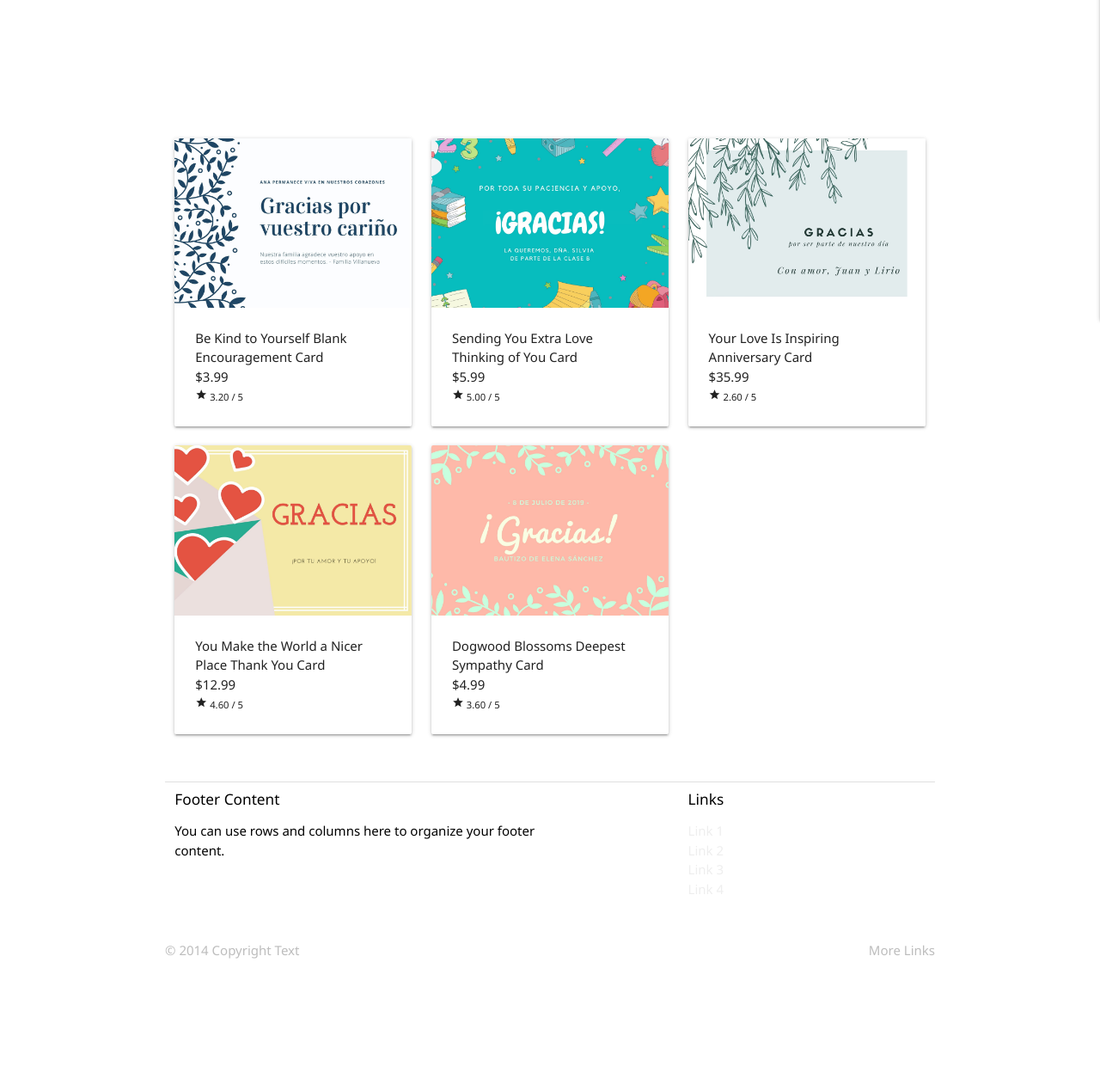
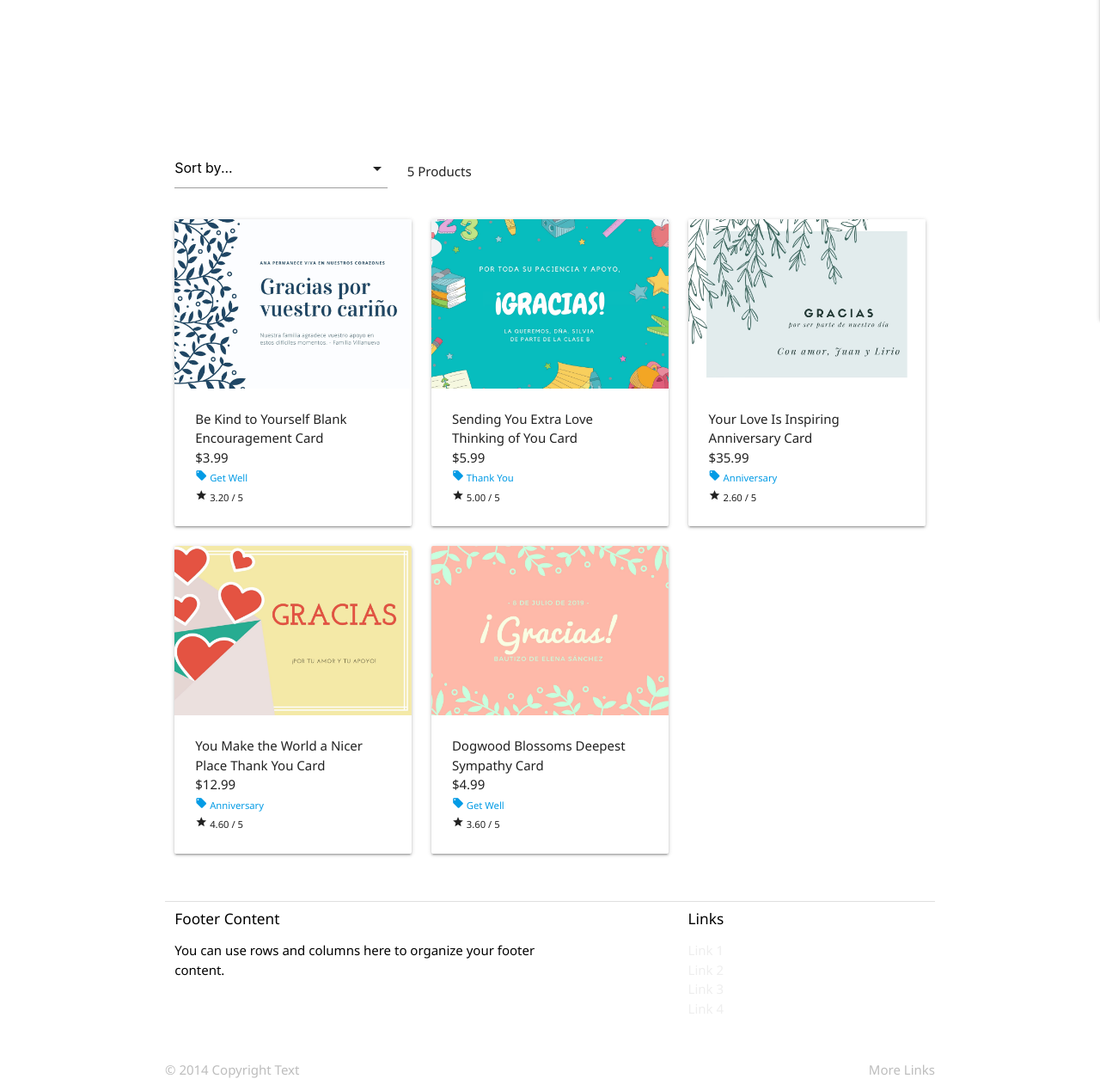
Before and after one commit to pacotools/greetingscards, a Django app: page /products/ in a window 1280 px wide. Shown: the part 488-1757 px from the top of the page at 86% size. Before the commit the page ends 1603 px from the top, so only its background shows below. Run offline with Django 3.2, Linux system fonts and the light colour scheme; data comes from the database, SQL or seed files in the repository.

Commit message:
added sorting and product counts to product page

```diff
--- a/appproducts/templates/products/products.html
+++ b/appproducts/templates/products/products.html
@@ -2,6 +2,40 @@
 {% load static %}
 
 {% block content %}
+    <div class="row">
+        {% for c in current_categories %}
+            <div class="col">
+                <a class="waves-effect waves-light btn" href="{% url 'appproducts' %}?category={{ c.name }}">
+                    {{ c.friendly_name }}
+                </a>
+            </div>
+        {% endfor %}
+    </div>
+    <div class="row">
+        <div class="col">
+            <div>
+                <select id="sort-selector" class="custom-select custom-select-sm rounded-0 border border-{% if current_sorting != 'None_None' %}info{% else %}black{% endif %}">
+                    <option value="reset" {% if current_sorting == 'None_None' %}selected{% endif %}>Sort by...</option>
+                    <option value="price_asc" {% if current_sorting == 'price_asc' %}selected{% endif %}>Price (low to high)</option>
+                    <option value="price_desc" {% if current_sorting == 'price_desc' %}selected{% endif %}>Price (high to low)</option>
+                    <option value="rating_asc" {% if current_sorting == 'rating_asc' %}selected{% endif %}>Rating (low to high)</option>
+                    <option value="rating_desc" {% if current_sorting == 'rating_desc' %}selected{% endif %}>Rating (high to low)</option>
+                    <option value="name_asc" {% if current_sorting == 'name_asc' %}selected{% endif %}>Name (A-Z)</option>
+                    <option value="name_desc" {% if current_sorting == 'name_desc' %}selected{% endif %}>Name (Z-A)</option>
+                    <option value="category_asc" {% if current_sorting == 'category_asc' %}selected{% endif %}>Category (A-Z)</option>
+                    <option value="category_desc" {% if current_sorting == 'category_desc' %}selected{% endif %}>Category (Z-A)</option>
+                </select>
+            </div>
+        </div>
+        <div class="col">
+            <p>
+                {% if search_term or current_categories or current_sorting != 'None_None' %}
+                    <span class="small"><a href="{% url 'appproducts' %}">Products Home</a> | </span>
+                {% endif %}
+                {{ products|length }} Products{% if search_term %} found for <strong>"{{ search_term }}"</strong>{% endif %}
+            </p>
+        </div>
+    </div>
     <div class="row">
         {% for product in products %}
             <div class="col s12 m6 l4">
@@ -22,6 +56,13 @@
                     <div class="card-content">
                         <span class="activator">{{ product.name }}</span>
                         <p>${{ product.price }}</p>
+                        {% if product.category %}
+                            <p><small>
+                                <a href="{% url 'appproducts' %}?category={{ product.category.name }}">
+                                   <i class="material-icons label-icon">local_offer</i> {{ product.category.friendly_name }}
+                                </a>
+                            </small></p>
+                        {% endif %}
                         {% if product.rating %}
                             <small>
                                 <i class="material-icons rate-icon">grade</i> {{ product.rating }} / 5
@@ -42,3 +83,35 @@
         {% endfor %}
     </div>
 {% endblock %}
+
+{% block postloadjs %}
+    {{ block.super }}
+    <script type="text/javascript">
+		$('.btt-link').click(function(e) {
+			window.scrollTo(0,0)
+		})
+	</script>
+
+    <script type="text/javascript">
+        $('#sort-selector').change(function() {
+            var selector = $(this);
+            var currentUrl = new URL(window.location);
+
+            var selectedVal = selector.val();
+            if(selectedVal != "reset"){
+                var sort = selectedVal.split("_")[0];
+                var direction = selectedVal.split("_")[1];
+
+                currentUrl.searchParams.set("sort", sort);
+                currentUrl.searchParams.set("direction", direction);
+
+                window.location.replace(currentUrl);
+            } else {
+                currentUrl.searchParams.delete("sort");
+                currentUrl.searchParams.delete("direction");
+
+                window.location.replace(currentUrl);
+            }
+        })
+    </script>
+{% endblock %}
--- a/appproducts/views.py
+++ b/appproducts/views.py
@@ -1,6 +1,8 @@
 from django.shortcuts import render, redirect, reverse, get_object_or_404
 from django.contrib import messages
 from django.db.models import Q
+from django.db.models.functions import Lower
+
 from .models import Product, Category
 
 
@@ -20,6 +22,8 @@ def all_products(request):
             if sortkey == 'name':
                 sortkey = 'lower_name'
                 products = products.annotate(lower_name=Lower('name'))
+            if sortkey == 'category':
+                sortkey = 'category__name'
             if 'direction' in request.GET:
                 direction = request.GET['direction']
                 if direction == 'desc':
--- a/static/css/style.css
+++ b/static/css/style.css
@@ -17,7 +17,7 @@ ul.right.hide-on-med-and-down li a, a.brand-logo, .sidenav-trigger {
 div.col.s6 {
     padding-left: 0;
 }
-i.material-icons.rate-icon {
+i.material-icons.rate-icon, i.material-icons.label-icon {
     font-size: 14px;
 }
 div.col.s12.prod-det {
@@ -33,6 +33,21 @@ div.col.s12.m12.l6 h4 {
         margin-top: 20px;
     }
 }
+
+
+.btt-button {
+    height: 42px;
+    width: 42px;
+    position: fixed;
+    bottom: 10px;
+    right: 10px;
+}
+
+.btt-link {
+    cursor: pointer;
+}
+
+
 
 div.input-field label.label-icon.active i.material-icons::before {
 
```
Also changed, not shown: appproducts/templates/products/product_detail.html (+7 -0 lines).
